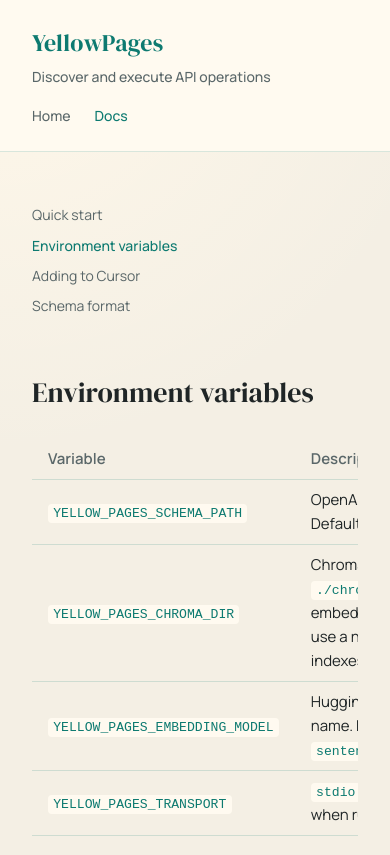
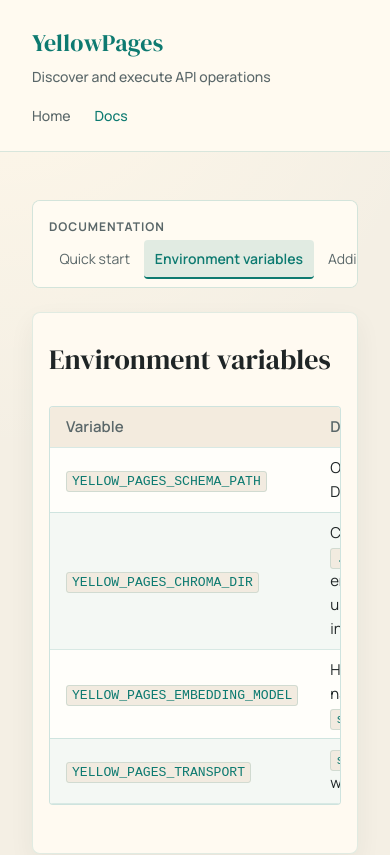
Before and after one commit to ethank64/yellow-pages, a React (Vite) app in the folder website/: page /docs/env-vars in a window 390 px wide. Shown: the top 855 px of the page. Built offline with nearby package versions, Linux system fonts and the light colour scheme; no server answers.

Commit message:
feat: polish docs sidebar and content styling (#12)
Co-authored-by: Ethan Knotts <ethan@flashai.us>
Co-authored-by: Paperclip <noreply@paperclip.ing>

```diff
--- a/website/src/App.css
+++ b/website/src/App.css
@@ -225,46 +225,73 @@
   max-width: 64rem;
   margin: 0 auto;
   display: grid;
-  grid-template-columns: 12rem 1fr;
+  grid-template-columns: minmax(14rem, 16rem) minmax(0, 1fr);
   gap: var(--space-2xl);
+  align-items: start;
 }
 
 .docs-nav {
   position: sticky;
   top: var(--space-xl);
   height: fit-content;
+  padding: var(--space-md);
+  background: color-mix(in srgb, var(--color-surface) 90%, #ffffff 10%);
+  border: 1px solid rgba(13, 122, 112, 0.18);
+  border-radius: calc(var(--radius) * 2);
+}
+
+.docs-nav-title {
+  margin: 0 0 var(--space-sm);
+  font-size: 0.75rem;
+  letter-spacing: 0.08em;
+  text-transform: uppercase;
+  color: var(--color-fg-muted);
+  font-weight: 700;
 }
 
 .docs-nav-list {
   list-style: none;
   margin: 0;
   padding: 0;
+  display: grid;
+  gap: 0.15rem;
 }
 
 .docs-nav-link {
   display: block;
-  padding: var(--space-xs) 0;
+  padding: 0.45rem 0.65rem;
+  border-left: 3px solid transparent;
+  border-radius: var(--radius);
   font-size: 0.875rem;
   color: var(--color-fg-muted);
   text-decoration: none;
+  transition: color 0.2s ease, background-color 0.2s ease, border-color 0.2s ease;
 }
 
 .docs-nav-link:hover {
   color: var(--color-fg);
+  background: rgba(13, 122, 112, 0.08);
 }
 
 .docs-nav-link--active {
   color: var(--color-accent);
-  font-weight: 500;
+  font-weight: 600;
+  border-left-color: var(--color-accent);
+  background: rgba(13, 122, 112, 0.12);
 }
 
 .docs-content {
   min-width: 0;
+  padding: var(--space-xl) clamp(1rem, 2vw, 2rem);
+  background: color-mix(in srgb, var(--color-surface) 92%, #ffffff 8%);
+  border: 1px solid rgba(13, 122, 112, 0.12);
+  border-radius: calc(var(--radius) * 2);
+  box-shadow: 0 10px 26px rgba(27, 43, 47, 0.06);
 }
 
 .docs-title {
   font-family: var(--font-display);
-  font-size: 1.75rem;
+  font-size: clamp(1.75rem, 3vw, 2.2rem);
   font-weight: 400;
   margin: 0 0 var(--space-md);
   color: var(--color-fg);
@@ -287,30 +314,39 @@
 
 .docs-content code {
   font-size: 0.875em;
-  padding: 0.15em 0.4em;
-  background: var(--color-surface);
-  border-radius: var(--radius);
+  padding: 0.13em 0.38em;
+  background: #f2ebe0;
+  border: 1px solid rgba(13, 122, 112, 0.14);
+  border-radius: 3px;
   color: var(--color-accent);
 }
 
 .docs-code {
   margin: var(--space-lg) 0;
   padding: var(--space-md);
-  background: var(--color-surface);
+  background: #182225;
+  border: 1px solid rgba(13, 122, 112, 0.22);
   border-radius: var(--radius);
   overflow-x: auto;
+  box-shadow: inset 0 0 0 1px rgba(255, 255, 255, 0.03);
 }
 
 .docs-code code {
-  font-size: 0.8125rem;
+  font-size: 0.875rem;
+  font-family: 'IBM Plex Mono', ui-monospace, SFMono-Regular, Menlo, monospace;
+  line-height: 1.55;
   padding: 0;
   background: none;
-  color: var(--color-fg);
+  border: 0;
+  color: #e4f4ee;
 }
 
 .docs-table-wrap {
   overflow-x: auto;
   margin: var(--space-lg) 0;
+  border: 1px solid rgba(13, 122, 112, 0.2);
+  border-radius: var(--radius);
+  background: #fffefa;
 }
 
 .docs-table {
@@ -329,18 +365,51 @@
 .docs-table th {
   font-weight: 600;
   color: var(--color-fg-muted);
+  background: #f3ebde;
 }
 
 .docs-table td code {
   white-space: nowrap;
 }
 
+.docs-table tbody tr:nth-child(even) {
+  background: rgba(13, 122, 112, 0.045);
+}
+
 @media (max-width: 52rem) {
   .docs-layout {
     grid-template-columns: 1fr;
+    gap: var(--space-lg);
   }
 
   .docs-nav {
     position: static;
+    overflow-x: auto;
+    padding-bottom: var(--space-sm);
+  }
+
+  .docs-nav-title {
+    margin-bottom: var(--space-xs);
+  }
+
+  .docs-nav-list {
+    display: flex;
+    gap: var(--space-xs);
+    width: max-content;
+  }
+
+  .docs-nav-link {
+    border-left: 0;
+    border-bottom: 2px solid transparent;
+    white-space: nowrap;
+  }
+
+  .docs-nav-link--active {
+    border-left-color: transparent;
+    border-bottom-color: var(--color-accent);
+  }
+
+  .docs-content {
+    padding: var(--space-lg) var(--space-md);
   }
 }
--- a/website/src/pages/DocsLayout.jsx
+++ b/website/src/pages/DocsLayout.jsx
@@ -11,6 +11,7 @@ export default function DocsLayout() {
   return (
     <div className="docs-layout">
       <nav className="docs-nav" aria-label="Docs">
+        <p className="docs-nav-title">Documentation</p>
         <ul className="docs-nav-list">
           {docLinks.map(({ to, label }) => (
             <li key={to}>
```
